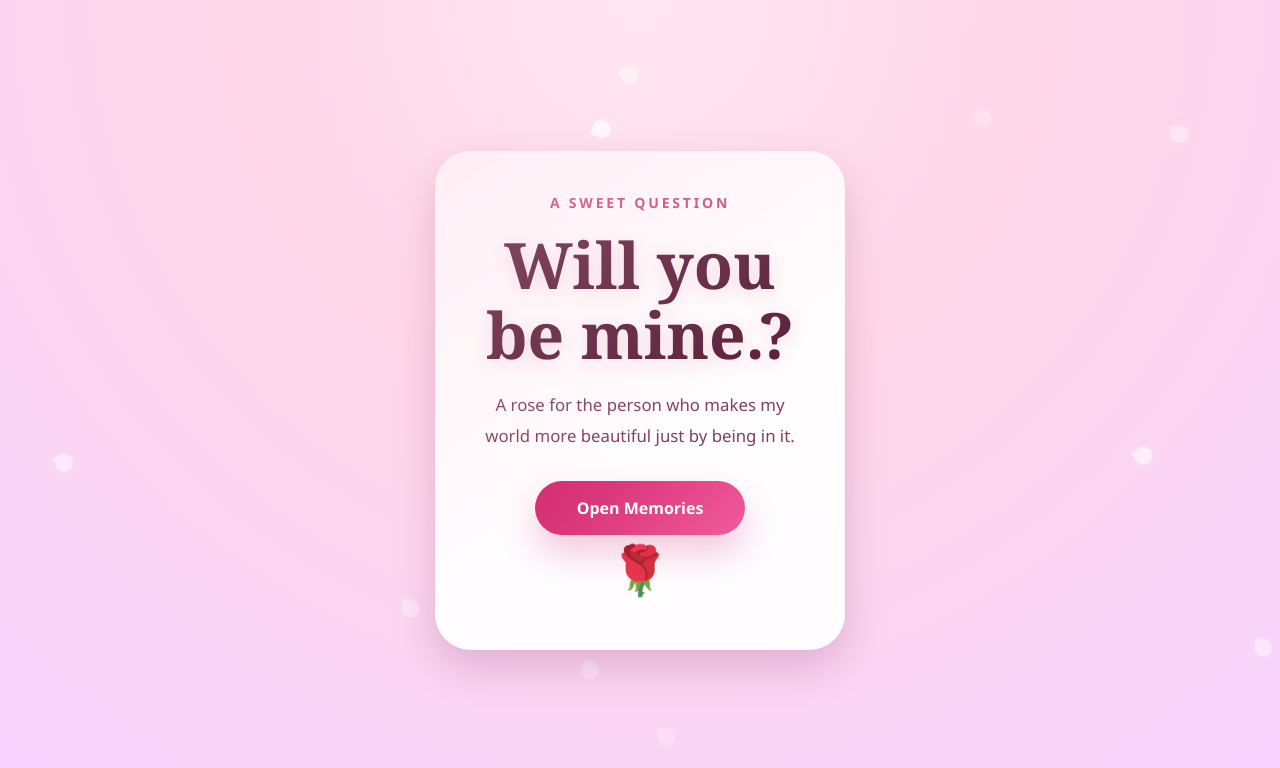
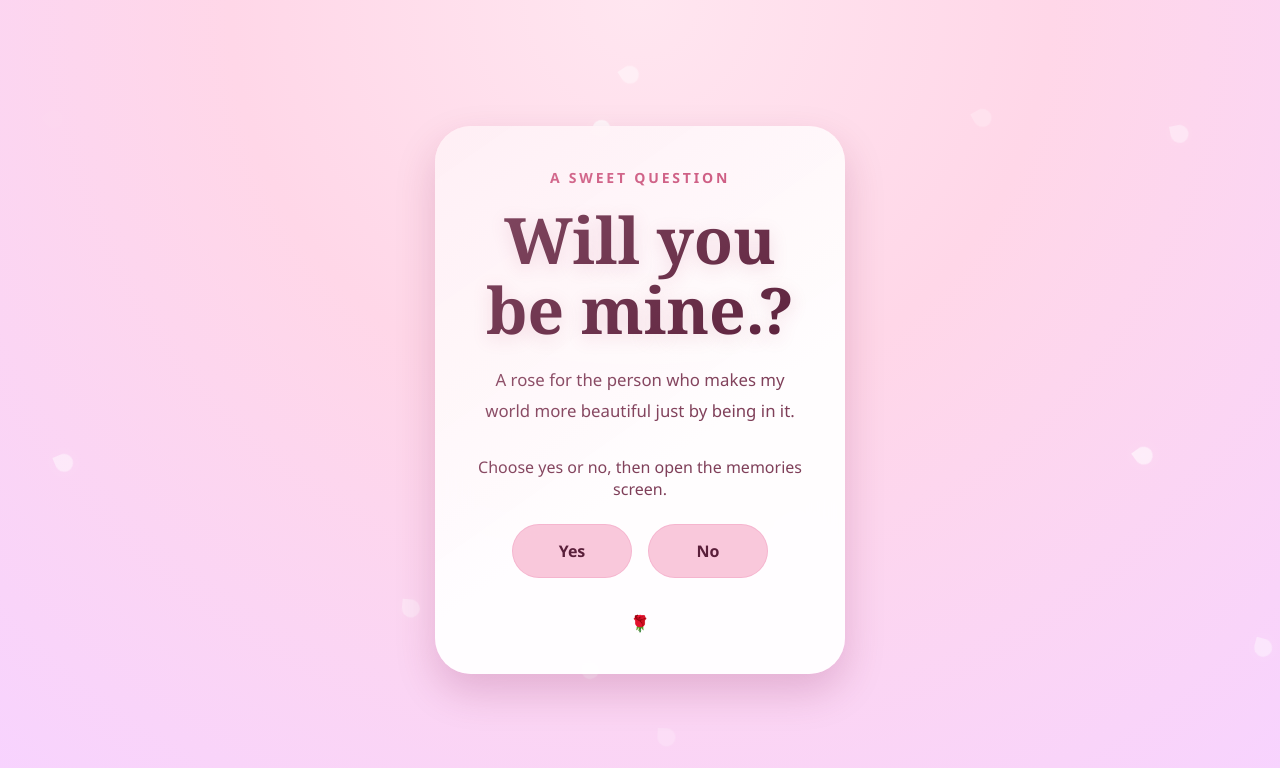
Before and after one commit to xtremegear0-gif/forlove.html, a plain HTML site: page index.html in a window 1280 px wide. Drawn offline with Linux system fonts and the light colour scheme.

Commit message:
Add yes/no choice before Open Memories and adjust interface behavior

```diff
--- a/index.html
+++ b/index.html
@@ -112,11 +112,44 @@
       box-shadow: 0 22px 40px rgba(209, 40, 118, 0.35);
     }
 
-    .icon {
-      margin-top: 10px;
-      font-size: 3rem;
-      opacity: 0.85;
-      animation: floatRose 3s ease-in-out infinite;
+    .choice-group {
+      display: flex;
+      justify-content: center;
+      gap: 16px;
+      flex-wrap: wrap;
+      margin: 24px 0 10px;
+    }
+
+    .choice-button {
+      min-width: 120px;
+      border-radius: 999px;
+      background: #f9c8db;
+      color: #5a1f3a;
+      box-shadow: inset 0 0 0 1px rgba(209, 40, 118, 0.12);
+    }
+
+    .choice-button.selected {
+      background: linear-gradient(135deg, #d1276c, #f05b9c);
+      color: white;
+      box-shadow: 0 8px 18px rgba(209, 40, 118, 0.2);
+    }
+
+    .choice-text {
+      margin-top: 16px;
+      font-size: 1rem;
+      color: #7f3f59;
+    }
+
+    .open-button-wrap {
+      margin-top: 20px;
+      display: none;
+    }
+
+    .choice-result {
+      margin-top: 12px;
+      color: #7f3f59;
+      font-size: 0.97rem;
+      min-height: 1.45em;
     }
 
     .memories-overlay {
@@ -296,7 +329,15 @@
     <div class="label">A sweet question</div>
     <h1 class="title">Will you be mine.?</h1>
     <p class="subtitle">A rose for the person who makes my world more beautiful just by being in it.</p>
-    <button class="button" onclick="showLove()">Open Memories</button>
+    <div class="choice-text">Choose yes or no, then open the memories screen.</div>
+    <div class="choice-group">
+      <button class="button choice-button" id="yesBtn" onclick="chooseAnswer('yes')">Yes</button>
+      <button class="button choice-button" id="noBtn" onclick="chooseAnswer('no')">No</button>
+    </div>
+    <div class="choice-result" id="choiceResult"></div>
+    <div class="open-button-wrap" id="openButtonWrap">
+      <button class="button" onclick="showLove()">Open Memories</button>
+    </div>
     <div class="icon">🌹</div>
   </div>
 
@@ -324,6 +365,24 @@
   <script>
     function showLove() {
       document.getElementById('memoriesOverlay').classList.add('active');
+    }
+
+    function chooseAnswer(choice) {
+      const openButtonWrap = document.getElementById('openButtonWrap');
+      const choiceResult = document.getElementById('choiceResult');
+      const yesBtn = document.getElementById('yesBtn');
+      const noBtn = document.getElementById('noBtn');
+
+      openButtonWrap.style.display = 'block';
+      if (choice === 'yes') {
+        choiceResult.textContent = 'You chose yes. Now open memories to see the special moments.';
+        yesBtn.classList.add('selected');
+        noBtn.classList.remove('selected');
+      } else {
+        choiceResult.textContent = 'You chose no. Still, open memories to see your beautiful memories.';
+        noBtn.classList.add('selected');
+        yesBtn.classList.remove('selected');
+      }
     }
 
     function closeMemories() {
```
